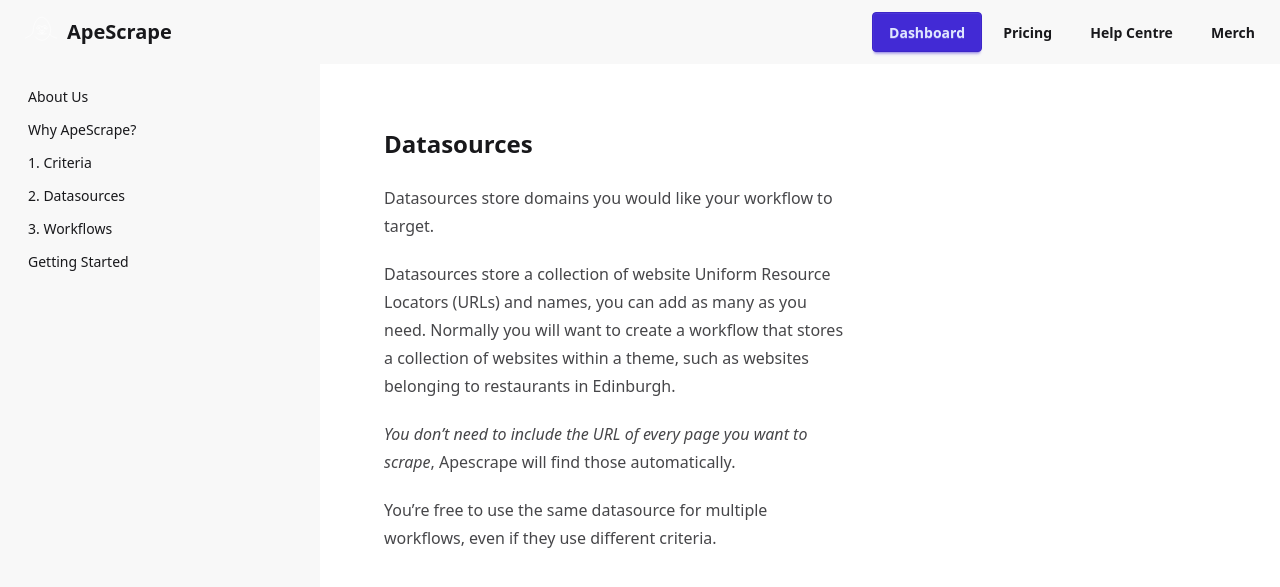
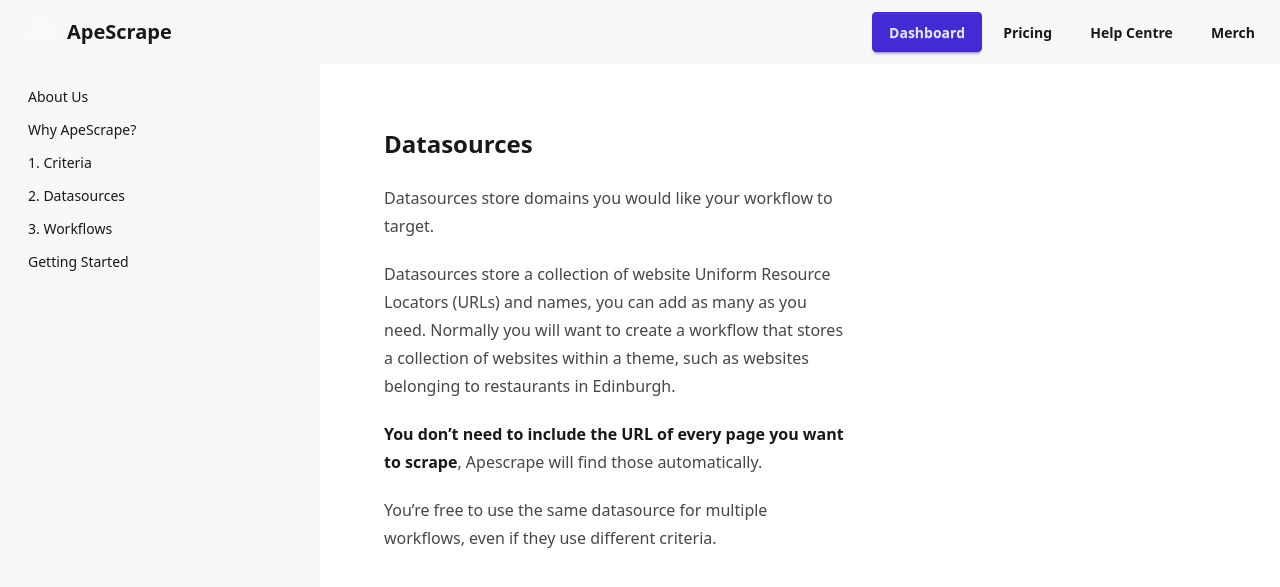
Before and after one commit to 5-quid-coders/apescrape-site, a Jekyll site: the page built from _help/4datasource.md, in a window 1280 px wide and 900 px high. Shown: the top 587 px of the window. Built offline with Jekyll 4.4.1, drawn with Linux system fonts in a browser that asks for light colours.

```diff
--- a/_help/4datasource.md
+++ b/_help/4datasource.md
@@ -9,6 +9,6 @@ Datasources store domains you would like your workflow to target.
 
 Datasources store a collection of website Uniform Resource Locators (URLs) and names, you can add as many as you need. Normally you will want to create a workflow that stores a collection of websites within a theme, such as websites belonging to restaurants in Edinburgh.
 
-*You don't need to include the URL of every page you want to scrape*, Apescrape will find those automatically.
+**You don't need to include the URL of every page you want to scrape**, Apescrape will find those automatically.
 
 You're free to use the same datasource for multiple workflows, even if they use different criteria.
```
